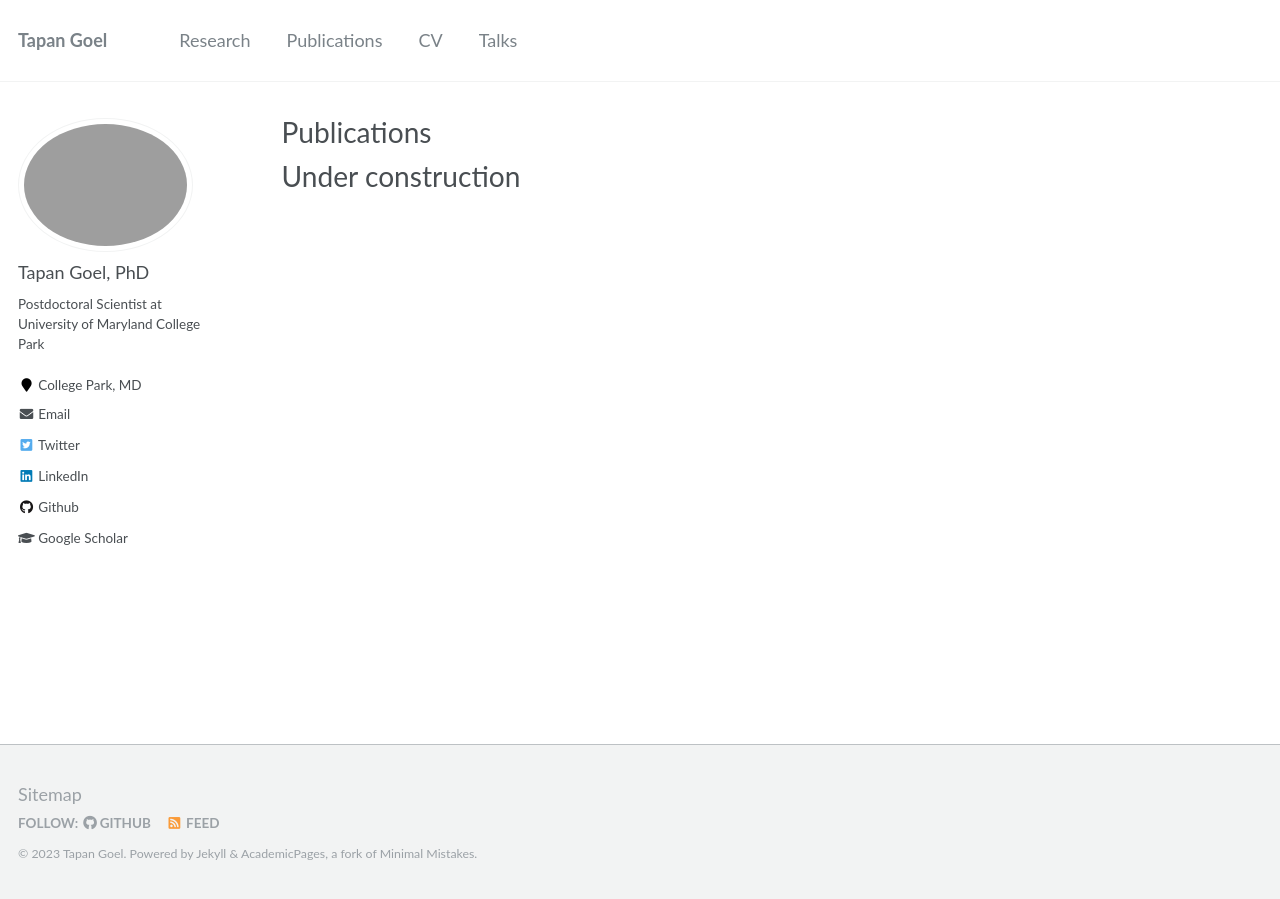
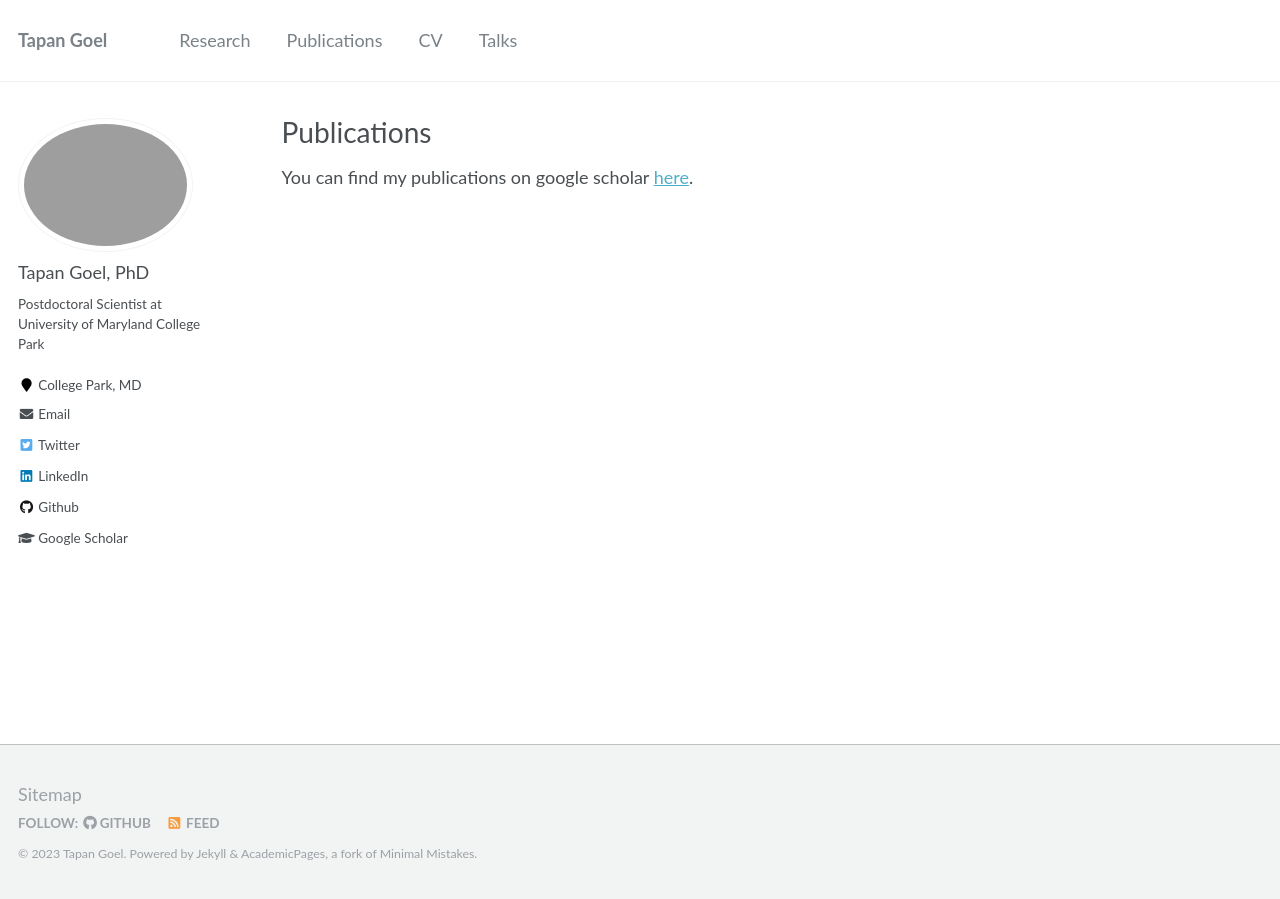
Before and after one commit to tapangoel1994/tapangoel1994.github.io, a Jekyll site: the page built from _pages/publications.md, in a window 1280 px wide. Built offline with Jekyll 4.4.1, drawn with Linux system fonts in a browser that asks for light colours.

Commit message:
Update publications.md

```diff
--- a/_pages/publications.md
+++ b/_pages/publications.md
@@ -5,6 +5,4 @@ permalink: /publications/
 author_profile: true
 ---
 
-
-
-# Under construction
+You can find my publications on google scholar [here](https://scholar.google.com/citations?user=563V9eQAAAAJ&hl=en&oi=ao).
```
